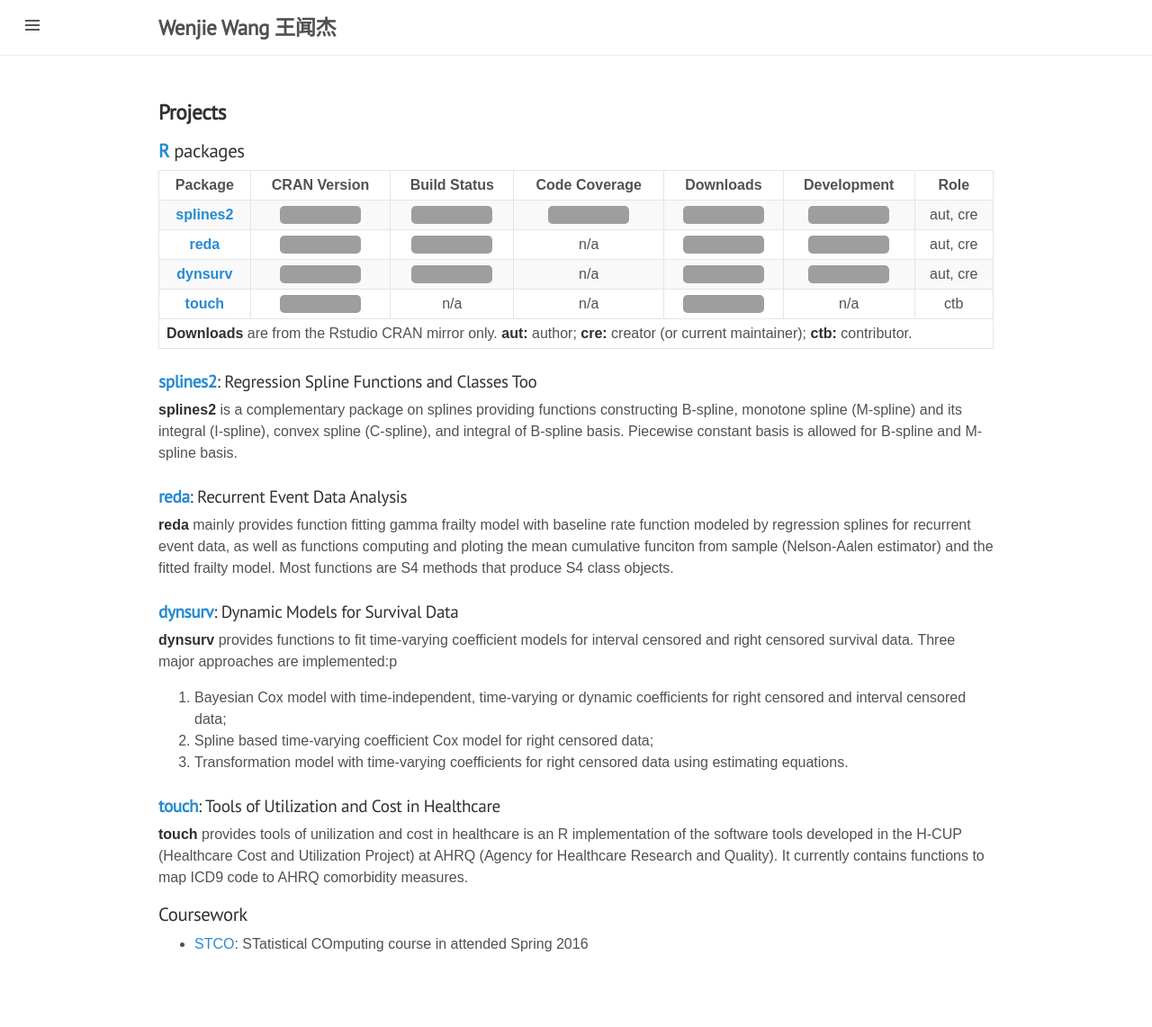
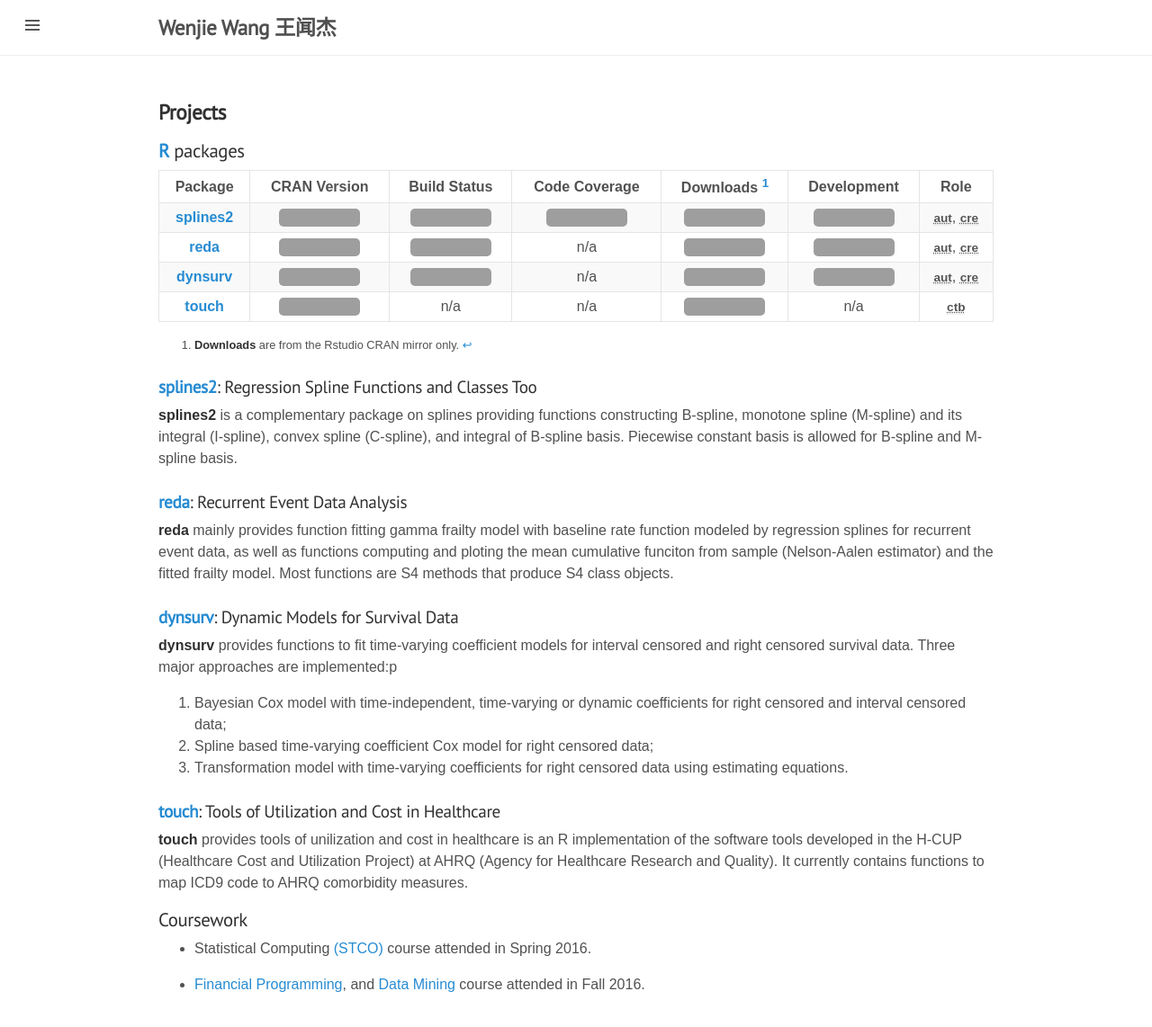
Before and after one commit to LiYanStat/wenjie2wang.github.io, a Jekyll site: the page built from projects.md, in a window 1280 px wide, cut to the strip 0-1171 px from the top of the page. Shown: the top 1142 px of the strip at 90% size. Built offline with Jekyll 4.4.1, drawn with Linux system fonts in a browser that asks for light colours; grey boxes are pictures that could not be loaded.

Commit message:
add footnotes in project page

```diff
--- a/projects.md
+++ b/projects.md
@@ -13,20 +13,28 @@ title: Projects
 <th style="text-align: center">CRAN Version</th>
 <th style="text-align: center">Build Status</th>
 <th style="test-align: center">Code Coverage</th>
-<th style="text-align: center">Downloads</th>
+<th style="text-align: center">Downloads
+    <sup id="fnref:1"><a href="#fn:1" class="footnote">1</a></sup></th>
 <th style="text-align: center">Development</th>
 <th style="text-align: center">Role</th>
 </tr>
 </thead>
-<tfoot>
-    <tr>
-        <td colspan="7"> <strong>Downloads</strong> are from the Rstudio CRAN mirror only.
-            <strong>aut:</strong> author;
-            <strong>cre:</strong> creator (or current maintainer);
-            <strong>ctb:</strong> contributor.
-        </td>
-    </tr>
-</tfoot>
+<!-- <tfoot>
+     <tr>
+     <td colspan="7">
+     <div class="footnotes">
+     <ol>
+     <li id="fn:1">
+     <p><strong>Downloads</strong> are from the Rstudio CRAN mirror opnly.&nbsp;<a href="#fnref:1" class="reversefootnote">&#8617;</a></p>
+     </li>
+     </ol>
+     </div>
+     <strong>aut:</strong> author;
+     <strong>cre:</strong> creator (or current maintainer);
+     <strong>ctb:</strong> contributor.
+     </td>
+     </tr>
+     </tfoot> -->
 <tbody>
 <tr>
 <td style="text-align: center">
@@ -56,7 +64,10 @@ title: Projects
         <img src="https://travis-ci.org/wenjie2wang/splines2.svg?branch=dev" alt="Development"/>
     </a>
 </td>
-<td style="text-align: center">aut, cre</td>
+<td style="text-align: center">
+    <abbr title="one of the authors">aut</abbr>,
+    <abbr title="creator or current maintainer">cre</abbr>
+</td>
 </tr>
 <tr>
 <td style="text-align: center">
@@ -87,7 +98,10 @@ title: Projects
         <img src="https://travis-ci.org/wenjie2wang/reda.svg?branch=dev" alt="Development"/>
     </a>
 </td>
-<td style="text-align: center">aut, cre</td>
+<td style="text-align: center">
+    <abbr title="one of the authors">aut</abbr>,
+    <abbr title="creator or current maintainer">cre</abbr>
+</td>
 </tr>
 <tr>
 <td style="text-align: center">
@@ -112,7 +126,10 @@ title: Projects
         <img src="https://travis-ci.org/wenjie2wang/dynsurv.svg?branch=dev" alt="Development"/>
     </a>
 </td>
-<td style="text-align: center">aut, cre</td>
+<td style="text-align: center">
+        <abbr title="one of the authors">aut</abbr>,
+        <abbr title="creator or current maintainer">cre</abbr>
+</td>
 </tr>
 <tr>
 <td style="text-align: center">
@@ -129,10 +146,20 @@ title: Projects
     <img src="http://cranlogs.r-pkg.org/badges/touch" alt="Monthly Downloads"/>
 </td>
 <td style="text-align: center"> n/a </td>
-<td style="text-align: center">ctb</td>
+<td style="text-align: center">
+    <abbr title="one of the contributors">ctb</abbr>
+</td>
 </tr>
 </tbody>
 </table>
+
+<div class="footnotes">
+    <ol>
+        <li id="fn:1">
+            <p><strong>Downloads</strong> are from the Rstudio CRAN mirror only.&nbsp;<a href="#fnref:1" class="reversefootnote">&#8617;</a></p>
+        </li>
+    </ol>
+</div>
 
 
 ### [**splines2**][github-splines2]: Regression Spline Functions and Classes Too {#splines2}
@@ -175,8 +202,13 @@ currently contains functions to map ICD9 code to AHRQ comorbidity measures.
 
 ## Coursework
 
-+ <a href="{{site.baseurl}}/stco">STCO</a>:
-  STatistical COmputing course in attended Spring 2016
++ Statistical Computing
+  <a href="{{site.baseurl}}/stco">(STCO)</a>
+  course attended in Spring 2016.
+
++ <a href="{{site.baseurl}}/math5800">Financial Programming</a>,
+  and <a href="{{site.baseurl}}/math5800/project">Data Mining</a>
+  course attended in Fall 2016.
 
 
 [CRAN]: https://CRAN.R-project.org
--- a/public/css/poole.css
+++ b/public/css/poole.css
@@ -142,11 +142,15 @@ abbr {
     font-size: 85%;
     font-weight: bold;
     color: #555;
-    text-transform: uppercase;
+    /* text-transform: uppercase; */
 }
 abbr[title] {
     cursor: help;
     border-bottom: 1px dotted #e5e5e5;
+}
+
+.footnotes {
+    font-size: 80%;
 }
 
 /* Code */
```
